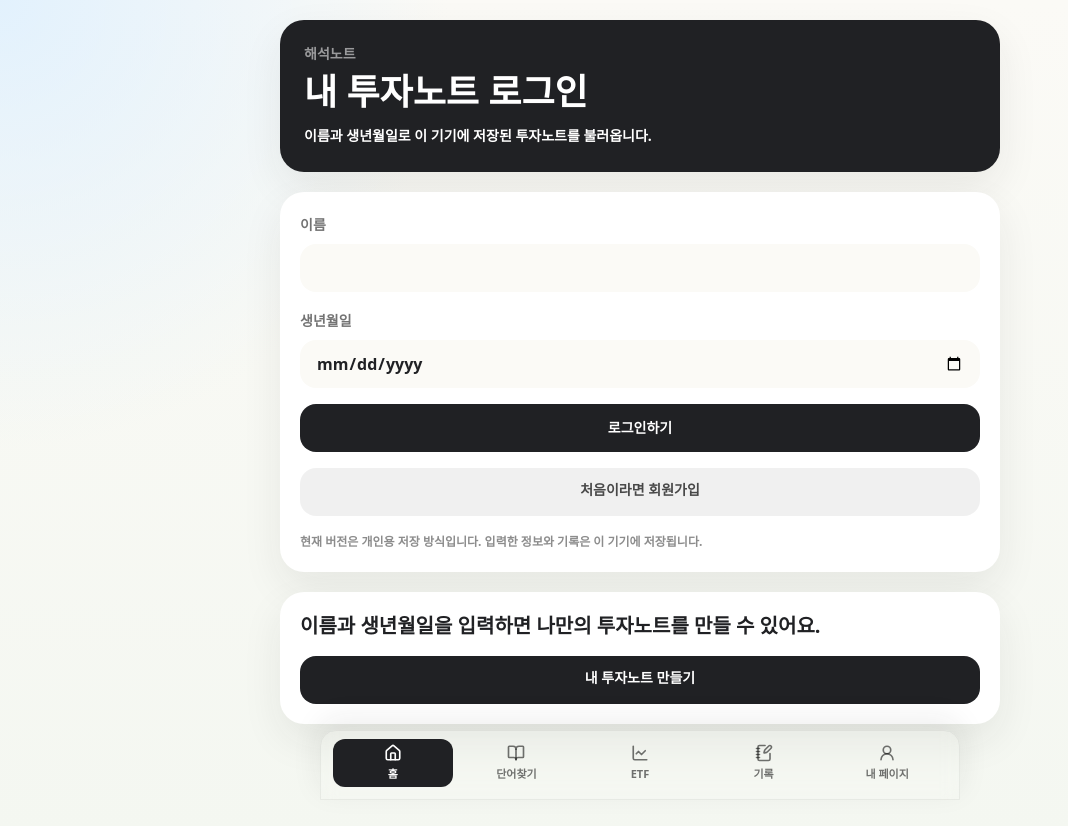
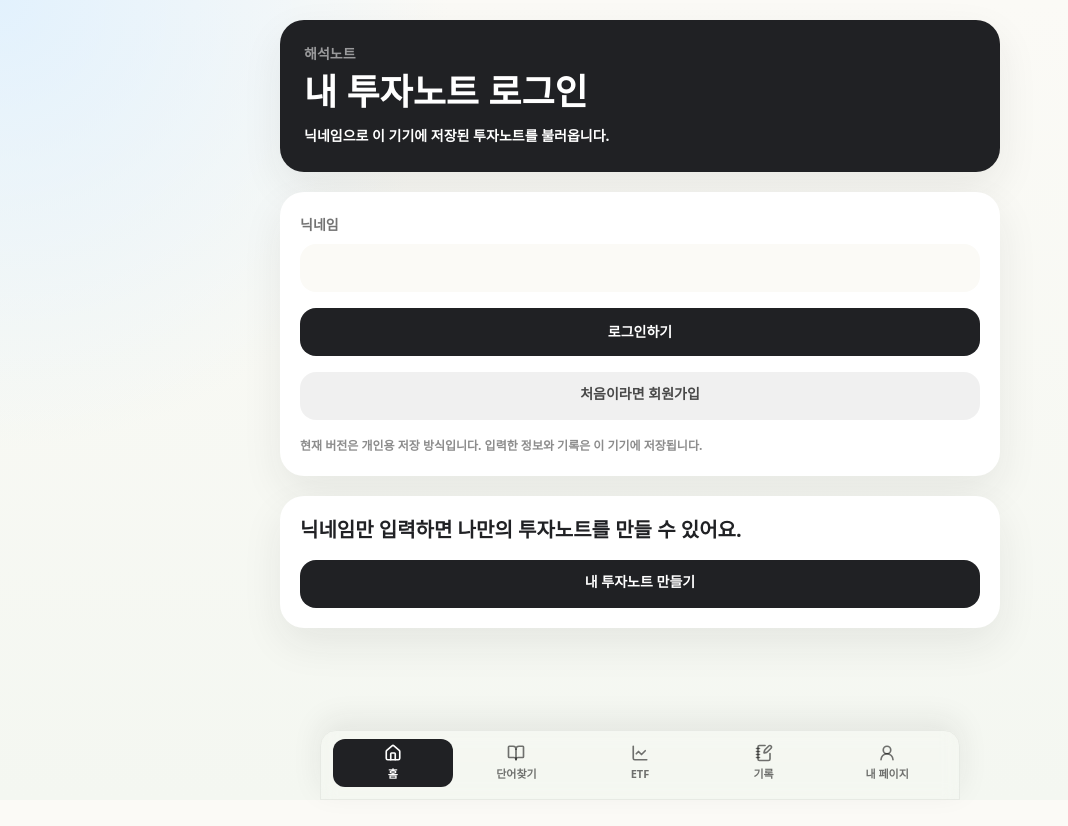
Before and after one commit to HONGNAMF/stock-sense-note, a Next.js app: page / in a window 1280 px wide. Shown: the top 826 px of the page, without its empty margins (0-1068 px from the left). After the commit the page ends 800 px from the top, so only its background shows below. Built offline with nearby package versions, Linux system fonts and the light colour scheme.

Commit message:
Use nickname only for local notes

```diff
--- a/src/app/onboarding/page.tsx
+++ b/src/app/onboarding/page.tsx
@@ -13,7 +13,6 @@ export default function OnboardingPage() {
   const router = useRouter();
   const [step, setStep] = useState(0);
   const [name, setName] = useState("");
-  const [birthDate, setBirthDate] = useState("");
   const [profileImageUrl, setProfileImageUrl] = useState("");
   const [interests, setInterests] = useState<string[]>([]);
   const [customInterest, setCustomInterest] = useState("");
@@ -27,8 +26,8 @@ export default function OnboardingPage() {
   }
 
   function nextFromProfile() {
-    if (!name.trim() || !birthDate) return;
-    const existing = profileService.findProfile(name, birthDate);
+    if (!name.trim()) return;
+    const existing = profileService.findProfile(name);
     if (existing && !allowDuplicate) {
       setDuplicateFound(true);
       return;
@@ -48,7 +47,6 @@ export default function OnboardingPage() {
     const profile: LocalProfile = {
       localUserId: crypto.randomUUID(),
       name: name.trim(),
-      birthDate,
       profileImageUrl,
       interests,
       watchSymbols,
@@ -67,18 +65,14 @@ export default function OnboardingPage() {
       <header className="rounded-3xl bg-ink p-6 text-white shadow-soft">
         <p className="text-sm font-bold text-white/55">내 투자노트 만들기</p>
         <h1 className="mt-2 text-3xl font-black">이 기기에 저장되는 개인 투자노트예요.</h1>
-        <p className="mt-3 text-sm font-semibold leading-6 text-white/72">이메일과 비밀번호 없이 이름과 생년월일로 다시 불러옵니다.</p>
+        <p className="mt-3 text-sm font-semibold leading-6 text-white/72">이메일과 비밀번호 없이 닉네임으로 다시 불러옵니다.</p>
       </header>
 
       {step === 0 ? (
         <section className="mt-5 space-y-4 rounded-3xl bg-white p-5 shadow-soft">
           <label className="block">
-            <span className="text-sm font-black text-black/55">이름</span>
+            <span className="text-sm font-black text-black/55">닉네임</span>
             <input value={name} onChange={(event) => setName(event.target.value)} className="mt-2 h-12 w-full rounded-2xl bg-paper px-4 font-bold outline-none" />
-          </label>
-          <label className="block">
-            <span className="text-sm font-black text-black/55">생년월일</span>
-            <input type="date" value={birthDate} onChange={(event) => setBirthDate(event.target.value)} className="mt-2 h-12 w-full rounded-2xl bg-paper px-4 font-bold outline-none" />
           </label>
           <label className="block">
             <span className="text-sm font-black text-black/55">프로필 이미지 URL 선택 입력</span>
@@ -86,11 +80,11 @@ export default function OnboardingPage() {
           </label>
           {duplicateFound ? (
             <div className="rounded-2xl bg-lemon/80 p-4">
-              <p className="font-black text-yellow-950">이미 같은 이름과 생년월일의 투자노트가 있어요.</p>
+              <p className="font-black text-yellow-950">이미 같은 닉네임의 투자노트가 있어요.</p>
               <p className="mt-1 text-sm font-semibold text-yellow-950/75">로그인해서 이어서 볼까요?</p>
               <div className="mt-3 grid grid-cols-2 gap-2">
                 <button onClick={() => router.push("/")} className="h-11 rounded-2xl bg-ink text-xs font-black text-white">로그인하기</button>
-                <button onClick={() => { setAllowDuplicate(true); setDuplicateFound(false); }} className="h-11 rounded-2xl bg-white text-xs font-black text-black/65">다른 이름으로 만들기</button>
+                <button onClick={() => { setAllowDuplicate(true); setDuplicateFound(false); }} className="h-11 rounded-2xl bg-white text-xs font-black text-black/65">다른 닉네임으로 만들기</button>
               </div>
             </div>
           ) : null}
--- a/src/app/page.tsx
+++ b/src/app/page.tsx
@@ -19,7 +19,6 @@ export default function HomePage() {
   const [localProfile, setLocalProfile] = useState<LocalProfile | null>(null);
   const [favorites, setFavorites] = useState<string[]>([]);
   const [loginName, setLoginName] = useState("");
-  const [loginBirthDate, setLoginBirthDate] = useState("");
   const [loginState, setLoginState] = useState<LoginState>("idle");
 
   useEffect(() => {
@@ -33,7 +32,7 @@ export default function HomePage() {
   }, [localProfile]);
 
   function login() {
-    const found = profileService.findProfile(loginName, loginBirthDate);
+    const found = profileService.findProfile(loginName);
     if (!found) {
       setLoginState("not-found");
       return;
@@ -49,17 +48,13 @@ export default function HomePage() {
         <section className="rounded-3xl bg-ink p-6 text-white shadow-soft">
           <p className="text-sm font-bold text-white/55">해석노트</p>
           <h1 className="mt-2 text-4xl font-black">내 투자노트 로그인</h1>
-          <p className="mt-3 text-sm font-semibold leading-6 text-white/72">이름과 생년월일로 이 기기에 저장된 투자노트를 불러옵니다.</p>
+          <p className="mt-3 text-sm font-semibold leading-6 text-white/72">닉네임으로 이 기기에 저장된 투자노트를 불러옵니다.</p>
         </section>
 
         <section className="mt-5 space-y-4 rounded-3xl bg-white p-5 shadow-soft">
           <label className="block">
-            <span className="text-sm font-black text-black/55">이름</span>
+            <span className="text-sm font-black text-black/55">닉네임</span>
             <input value={loginName} onChange={(event) => setLoginName(event.target.value)} className="mt-2 h-12 w-full rounded-2xl bg-paper px-4 font-bold outline-none" />
-          </label>
-          <label className="block">
-            <span className="text-sm font-black text-black/55">생년월일</span>
-            <input type="date" value={loginBirthDate} onChange={(event) => setLoginBirthDate(event.target.value)} className="mt-2 h-12 w-full rounded-2xl bg-paper px-4 font-bold outline-none" />
           </label>
           <button onClick={login} className="h-12 w-full rounded-2xl bg-ink text-sm font-black text-white">로그인하기</button>
           <Link href="/onboarding" className="block h-12 rounded-2xl bg-black/[0.06] pt-3 text-center text-sm font-black text-black/70">처음이라면 회원가입</Link>
@@ -78,7 +73,7 @@ export default function HomePage() {
         ) : null}
 
         <section className="mt-5 rounded-3xl bg-white p-5 shadow-soft">
-          <h2 className="text-xl font-black">이름과 생년월일을 입력하면 나만의 투자노트를 만들 수 있어요.</h2>
+          <h2 className="text-xl font-black">닉네임만 입력하면 나만의 투자노트를 만들 수 있어요.</h2>
           <Link href="/onboarding" className="mt-4 block h-12 rounded-2xl bg-ink pt-3 text-center text-sm font-black text-white">내 투자노트 만들기</Link>
         </section>
       </AppShell>
--- a/src/app/privacy/page.tsx
+++ b/src/app/privacy/page.tsx
@@ -10,7 +10,7 @@ export default function PrivacyPage() {
       </header>
 
       <section className="mt-5 space-y-3 rounded-3xl bg-white p-5 shadow-soft">
-        <Notice title="브라우저 저장" body="현재 버전은 로그인 계정 없이 localStorage에 정보를 저장합니다. 이름, 생년월일, 관심사, 관심종목, 판단 기록, 매수/매도 기록은 사용 중인 기기에만 저장됩니다." />
+        <Notice title="브라우저 저장" body="현재 버전은 로그인 계정 없이 localStorage에 정보를 저장합니다. 닉네임, 관심사, 관심종목, 판단 기록, 매수/매도 기록은 사용 중인 기기에만 저장됩니다." />
         <Notice title="다른 기기 동기화 없음" body="휴대폰과 PC는 서로 다른 저장소를 사용합니다. 같은 주소로 접속해도 입력한 기록이 자동으로 이어지지 않을 수 있습니다." />
         <Notice title="민감정보 최소화" body="주민등록번호, 계좌번호, 비밀번호, 실제 거래 인증 정보는 입력받지 않습니다. 배포 전에도 이런 정보를 입력받지 않는 구조를 권장합니다." />
         <Notice title="추후 전환" body="로그인 기능이 붙으면 local_user_id 기반 데이터를 실제 user_id로 마이그레이션할 수 있도록 services 계층에서 저장소를 교체합니다." />
--- a/src/app/profile/page.tsx
+++ b/src/app/profile/page.tsx
@@ -54,7 +54,7 @@ export default function ProfilePage() {
             <div className="flex flex-wrap gap-2">
               <Badge tone="lilac">{profile.investorSummary ?? "기본 보기"}</Badge>
               <Badge tone="blue">관심종목 {favoriteCount}개</Badge>
-              <Badge tone="lemon">{profile.birthDate}</Badge>
+              <Badge tone="lemon">이 기기에 저장</Badge>
             </div>
             <Info label="관심 분야" value={profile.interests.length ? profile.interests.join(", ") : "아직 설정하지 않았어요"} />
             <Info label="보기 방식" value={profile.viewMode === "simple" ? "한눈에 보기" : profile.viewMode === "detailed" ? "상세 보기" : "기본 보기"} />
--- a/src/lib/analysis.ts
+++ b/src/lib/analysis.ts
@@ -12,7 +12,7 @@ export function classifyProfile(input: Omit<UserProfile, "riskProfile">): RiskPr
 }
 
 export function profileGuide(profile?: RiskProfile) {
-  if (!profile) return "이름과 생년월일로 투자노트를 만들면 관심사와 기록에 맞춘 해석을 보여드려요.";
+  if (!profile) return "닉네임으로 투자노트를 만들면 관심사와 기록에 맞춘 해석을 보여드려요.";
   const guides: Record<RiskProfile, string> = {
     안정형: "가격 변동보다 실적 안정성과 긴 흐름을 우선해 볼 만해요.",
     성장형: "성장률과 장기 시장 크기를 보되, 과열 신호를 함께 체크해요.",
--- a/src/services/profileService.ts
+++ b/src/services/profileService.ts
@@ -7,8 +7,8 @@ const profilesKey = "haeseok-note:v3:profiles";
 const currentProfileKey = "haeseok-note:v3:current-profile-id";
 const settingsKey = "haeseok-note:v3:settings";
 
-function sameIdentity(profile: LocalProfile, name: string, birthDate: string) {
-  return profile.name.trim() === name.trim() && profile.birthDate === birthDate;
+function sameIdentity(profile: LocalProfile, name: string) {
+  return profile.name.trim().toLowerCase() === name.trim().toLowerCase();
 }
 
 export const profileService = {
@@ -20,7 +20,7 @@ export const profileService = {
     const id = profileService.getCurrentProfileId();
     return profileService.getProfiles().find((profile) => profile.localUserId === id) ?? null;
   },
-  findProfile: (name: string, birthDate: string) => profileService.getProfiles().find((profile) => sameIdentity(profile, name, birthDate)) ?? null,
+  findProfile: (name: string) => profileService.getProfiles().find((profile) => sameIdentity(profile, name)) ?? null,
   createProfile: (profile: LocalProfile) => {
     const profiles = profileService.getProfiles();
     profileService.saveProfiles([profile, ...profiles]);
--- a/src/types/investment.ts
+++ b/src/types/investment.ts
@@ -6,7 +6,7 @@ export type AssetKind = "stock" | "etf";
 export type LocalProfile = {
   localUserId: string;
   name: string;
-  birthDate: string;
+  birthDate?: string;
   profileImageUrl?: string;
   interests: string[];
   watchSymbols: string[];
```
